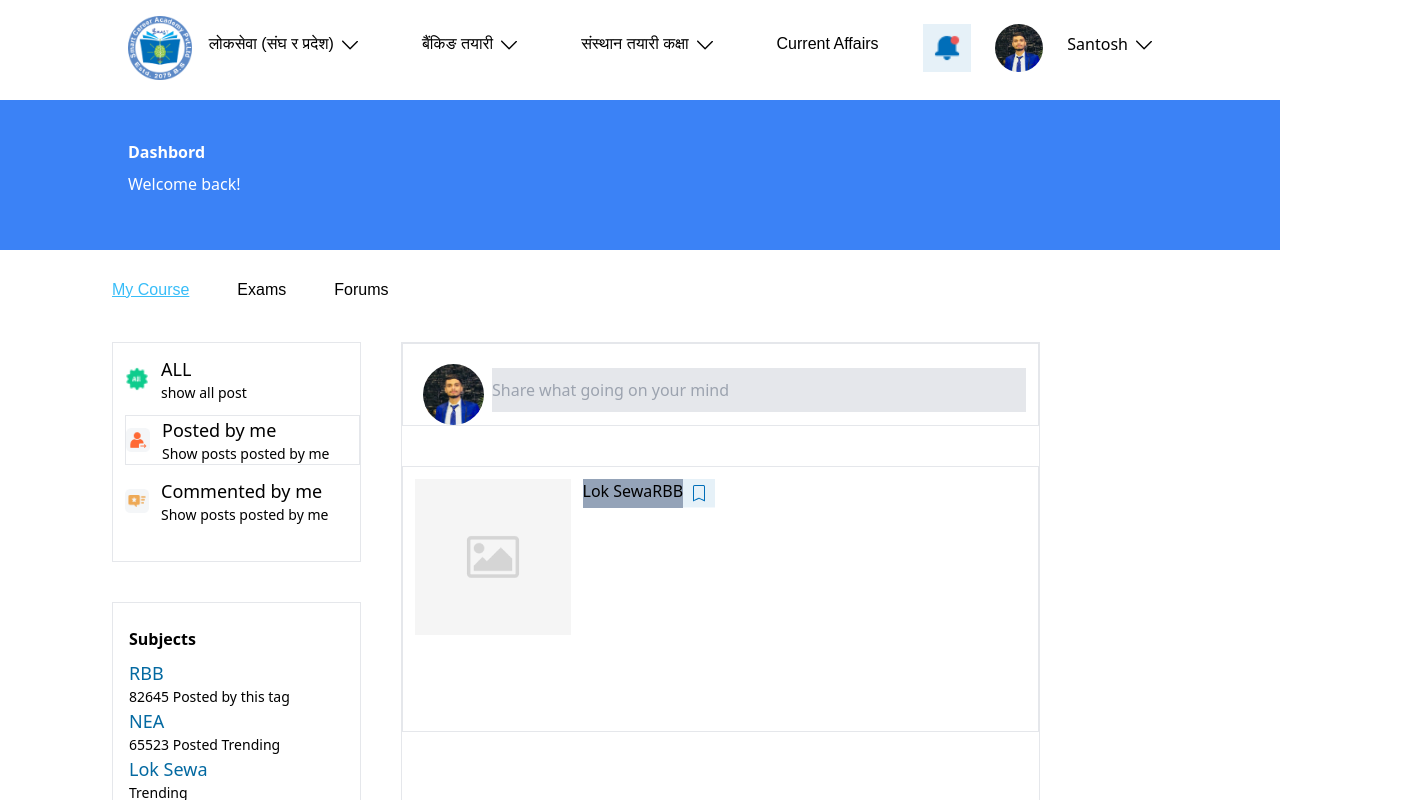
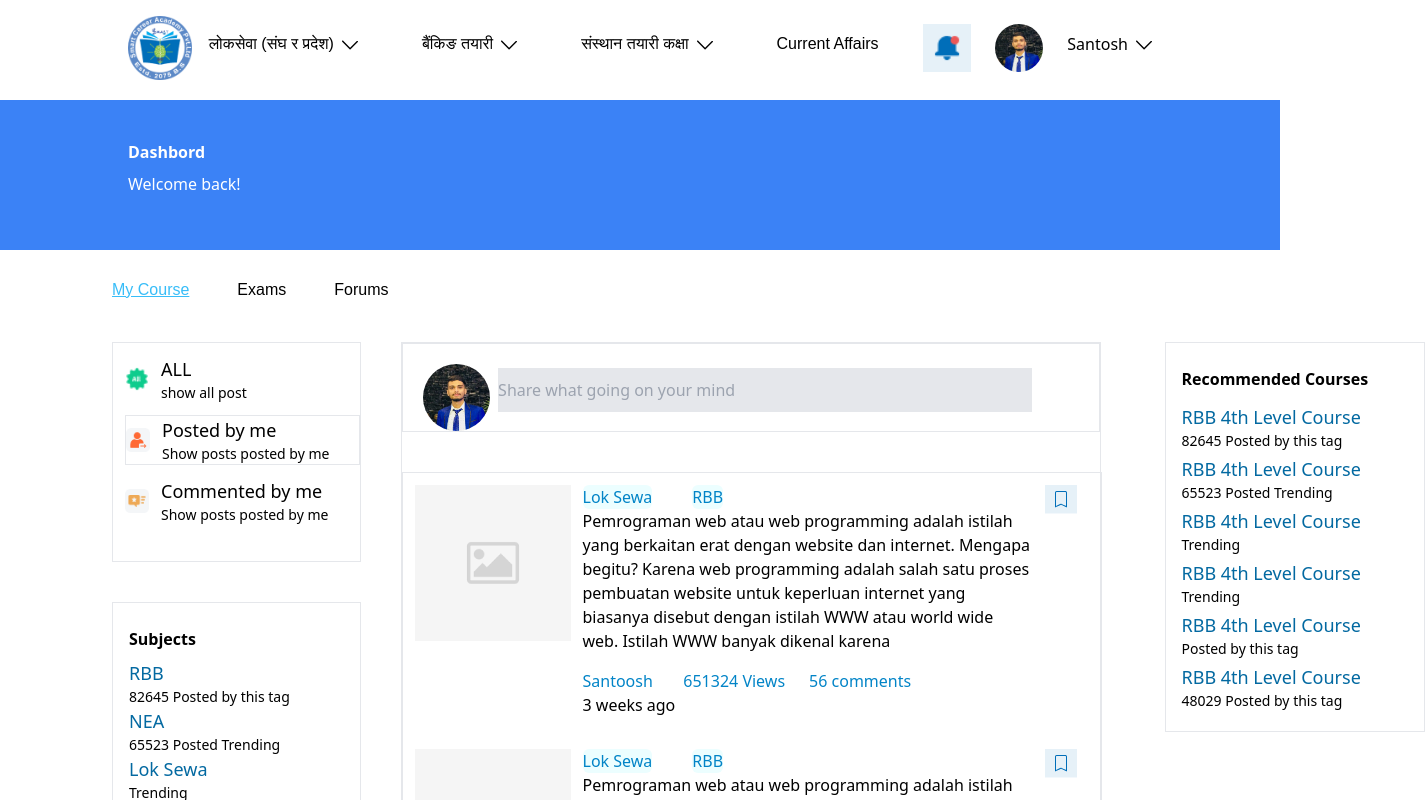
Before and after one commit to Santoosh9/ecommerce-project, a React (Vite) app: page /forms in a window 1280 px wide. Shown: the top 800 px of the page, 1425 px wide, since content can reach past the window. Built offline with nearby package versions, Linux system fonts and the light colour scheme.

Commit message:
completed  initial design form and exam page

```diff
--- a/src/App.jsx
+++ b/src/App.jsx
@@ -5,6 +5,7 @@ import Register from './components/layout/Register';
 import Mycourse from './components/dashboard/Mycourse';
 import Exams from './components/dashboard/Exams';
 import Forms from './components/dashboard/Forms';
+import Exam from './components/dashboard/Exam';
 
 function App() {
   return (
@@ -17,6 +18,7 @@ function App() {
           <Route path="/mycourse" element={<Mycourse />} />
           <Route path="/exams" element={<Exams />} />
           <Route path="/forms" element={<Forms />} />
+         < Route path="/exam" element={<Exam />} />
         </Routes>
       </BrowserRouter>
     </>
--- a/src/components/Map.jsx
+++ b/src/components/Map.jsx
@@ -19,7 +19,7 @@ const Map = () => {
           </div>
         </div>
         <div className=" w-[100%]">
-          <div className=" flex flex-row  flex-wrap  gap-10  ml-40 mb-6">
+          <div className=" flex flex-row  flex-wrap   justify-around mb-1">
             <div className="flex flex-col mt-16 drop-shadow-md border border-sky-100 h-[200px] w-[200px]">
               <img
                 className="w-[100px] h-[100px] ml-6 mt-2"
@@ -51,20 +51,19 @@ const Map = () => {
             </div>
           </div>
         </div>
-      </div>
 
         <div className="w-[100%] h-[376px] ">
           <iframe
-          className=" mt-4 mb-5 ml-5 "
+            className=" mt-4  ml-1 "
             src="https://www.google.com/maps/embed?pb=!1m18!1m12!1m3!1d3532.982049475205!2d85.31243571132151!3d27.686949676094994!2m3!1f0!2f0!3f0!3m2!1i1024!2i768!4f13.1!3m3!1m2!1s0x39eb193d0960b993%3A0x887686c1ced6cb56!2sIntopros%20Technologies%20Pvt%20Ltd!5e0!3m2!1sen!2snp!4v1687934040855!5m2!1sen!2snp"
-          width="97%"
+            width="99%"
             height="350"
             style={{ border: 0 }}
             allowFullScreen=""
             loading="lazy"
             referrerPolicy="no-referrer-when-downgrade"
           ></iframe>
-        ;
+        </div>
       </div>
     </>
   );
--- a/src/components/dashboard/Forms.jsx
+++ b/src/components/dashboard/Forms.jsx
@@ -18,29 +18,31 @@ const Forms = () => {
       image2: './images/save.png',
     },
 
-    // {
-    //   id: 2,
-    //   image: './images/Rectangle 24.png',
-    //   texttop1: 'Lok Sewa',
-    //   texttop2: 'RBB',
-    //   description:
-    //     'Pemrograman web atau web programming adalah istilah yang berkaitan erat dengan website dan internet. Mengapa begitu? Karena web programming adalah salah satu proses pembuatan website untuk keperluan internet yang biasanya disebut dengan istilah WWW atau world wide web. Istilah WWW banyak dikenal karena',
-    //   name: 'Santoosh',
-    //   views: '651324 Views',
-    //   cmt: '56 comments',
-    // },
+    {
+      id: 2,
+      image: './images/Rectangle 24.png',
+      texttop1: 'Lok Sewa',
+      texttop2: 'RBB',
+      description:
+        'Pemrograman web atau web programming adalah istilah yang berkaitan erat dengan website dan internet. Mengapa begitu? Karena web programming adalah salah satu proses pembuatan website untuk keperluan internet yang biasanya disebut dengan istilah WWW atau world wide web. Istilah WWW banyak dikenal karena',
+      name: 'Santoosh',
+      views: '651324 Views',
+      cmt: '56 comments',
+      image2: './images/save.png',
+    },
 
-    // {
-    //   id: 3,
-    //   image: './images/Rectangle 24.png',
-    //   texttop1: 'Lok Sewa',
-    //   texttop2: 'RBB',
-    //   description:
-    //     'Pemrograman web atau web programming adalah istilah yang berkaitan erat dengan website dan internet. Mengapa begitu? Karena web programming adalah salah satu proses pembuatan website untuk keperluan internet yang biasanya disebut dengan istilah WWW atau world wide web. Istilah WWW banyak dikenal karena',
-    //   name: 'Santoosh',
-    //   views: '651324 Views',
-    //   cmt: '56 comments',
-    // },
+    {
+      id: 3,
+      image: './images/Rectangle 24.png',
+      texttop1: 'Lok Sewa',
+      texttop2: 'RBB',
+      description:
+        'Pemrograman web atau web programming adalah istilah yang berkaitan erat dengan website dan internet. Mengapa begitu? Karena web programming adalah salah satu proses pembuatan website untuk keperluan internet yang biasanya disebut dengan istilah WWW atau world wide web. Istilah WWW banyak dikenal karena',
+      name: 'Santoosh',
+      views: '651324 Views',
+      cmt: '56 comments',
+      image2: './images/save.png',
+    },
   ];
 
   return (
@@ -141,7 +143,7 @@ const Forms = () => {
           </div>
         </div>
 
-        <div className="flex flex-col   border ml-10 mt-10 w-[639px]">
+        <div className="flex flex-col   border ml-10 mt-10 w-[700px]">
           <div className=" border">
             <div className="mt-5 ml-5 flex flex-row">
               <img
@@ -155,36 +157,114 @@ const Forms = () => {
               />
             </div>
           </div>
-          <div className=" flex flex-col flex-wrap w-[637px] h-[300] border mt-10">
+          <div className=" flex flex-col flex-wrap w-[700px] h-[350] border mt-10">
             {data.map((item) => (
               <div key={item.id} className="flex flex-row mt-3 ml-3">
-                <div className="  mb-24">
+                <div className=" mb-24">
                   <img src={item.image} />
                 </div>
-                <div className="ml-3 flex flex-col">
-                  <div className="">
-                    <ul className="flex flex-row justify-between">
-                      <li className=" bg-slate-400">
-                        {item.texttop1}
-                        {item.texttop2}
-                      </li>
-                      <li className="">
-                        <img src={item.image2} />
-                      </li>
-                    </ul>
+
+                <div className="ml-3 flex flex-row justify-between">
+                  <div className="flex flex-col">
+                    <div>
+                      <ul className="flex flex-row  gap-10 text-sky-600	">
+                        <li className="bg-cyan-50 rounded-md">
+                          {item.texttop1}
+                        </li>
+                        <li className="bg-cyan-50 rounded-md">
+                          {item.texttop2}
+                        </li>
+                      </ul>
+                    </div>
+
+                    <div className=" mr-3 w-[450px] h-[120px] flex-wrap">
+                      {item.description}
+                    </div>
+
+                    <div className=" mt-10  flex flex-row">
+                      <ul className="text-sky-600">
+                        {item.name}
+                        <li className=" text-black">3 weeks ago</li>
+                      </ul>
+
+                      <p className="ml-2 text-sky-600">{item.views}</p>
+                      <p className="ml-6 text-sky-600">{item.cmt}</p>
+                    </div>
                   </div>
-                  <div className=" flex flex-wrap"> </div>
-                  <div className=""> </div>
+                  <div className=" ">
+                    <img src={item.image2} />
+                  </div>
                 </div>
               </div>
             ))}
           </div>
         </div>
 
-        <div className=""></div>
+        <div className="">
+          <div className=" h-[390px] w-[260px]  flex flex-col  flex-wrap border ml-16 mt-10 ">
+            <div className="mt-6 ml-4 ">
+              <p className=" font-bold font-lg">Recommended Courses</p>
+              <div className="flex flex-row flex-wrap my-2 ">
+                <div className="flex flex-col w-full mt-1">
+                  <ul>
+                    <p className=" text-lg text-sky-700">
+                      RBB 4th Level Course
+                    </p>
+                    <li className="text-sm">82645 Posted by this tag</li>
+                  </ul>
+                </div>
+
+                <div className="flex flex-col  w-full mt-1">
+                  <ul>
+                    <p className=" text-lg text-sky-700">
+                      RBB 4th Level Course
+                    </p>
+                    <li className="text-sm">65523 Posted Trending</li>
+                  </ul>
+                </div>
+
+                <div className="flex flex-col  w-full mt-1">
+                  <ul>
+                    <p className=" text-lg text-sky-700 ">
+                      RBB 4th Level Course
+                    </p>
+                    <li className="text-sm">Trending</li>
+                  </ul>
+                </div>
+
+                <div className="flex flex-col  w-full mt-1">
+                  <ul>
+                    <p className=" text-lg text-sky-700">
+                      RBB 4th Level Course
+                    </p>
+                    <li className="text-sm">Trending</li>
+                  </ul>
+                </div>
+
+                <div className="flex flex-col  w-full mt-1">
+                  <ul>
+                    <p className=" text-lg text-sky-700">
+                      RBB 4th Level Course
+                    </p>
+                    <li className="text-sm">Posted by this tag</li>
+                  </ul>
+                </div>
+
+                <div className="flex flex-col  w-full mt-1">
+                  <ul>
+                    <p className=" text-lg text-sky-700">
+                      RBB 4th Level Course
+                    </p>
+                    <li className="text-sm">48029 Posted by this tag</li>
+                  </ul>
+                </div>
+              </div>
+            </div>
+          </div>
+        </div>
       </div>
       <FooetRecently />
-      <Footer />
+      <  Footer />
     </>
   );
 };
--- a/src/components/layout/Footer.jsx
+++ b/src/components/layout/Footer.jsx
@@ -2,10 +2,10 @@ import React from 'react';
 import { AiTwotoneEnvironment, AiFillPhone, AiFillMail } from 'react-icons/ai';
 const Footer = () => {
   return (
-    <div class=" w-[100%] ">
+    <div class=" w-[100%] bg-sky-100 ">
       <div class="flex flex-col">
-        <div className="flex flex-row justify-around">
-          <div className=" ml-16">
+        <div className="flex flex-row justify-around mt-4 mb-2">
+          <div className=" ml-16  ">
             <img src="./images/logo.png" alt="logo-img" />
 
             <p className=" mt-4 font-link">
```
Also changed, not shown: src/components/dashboard/Exam.jsx (+88 -5 lines). Lines whose indentation alone changed are shown as unchanged.
